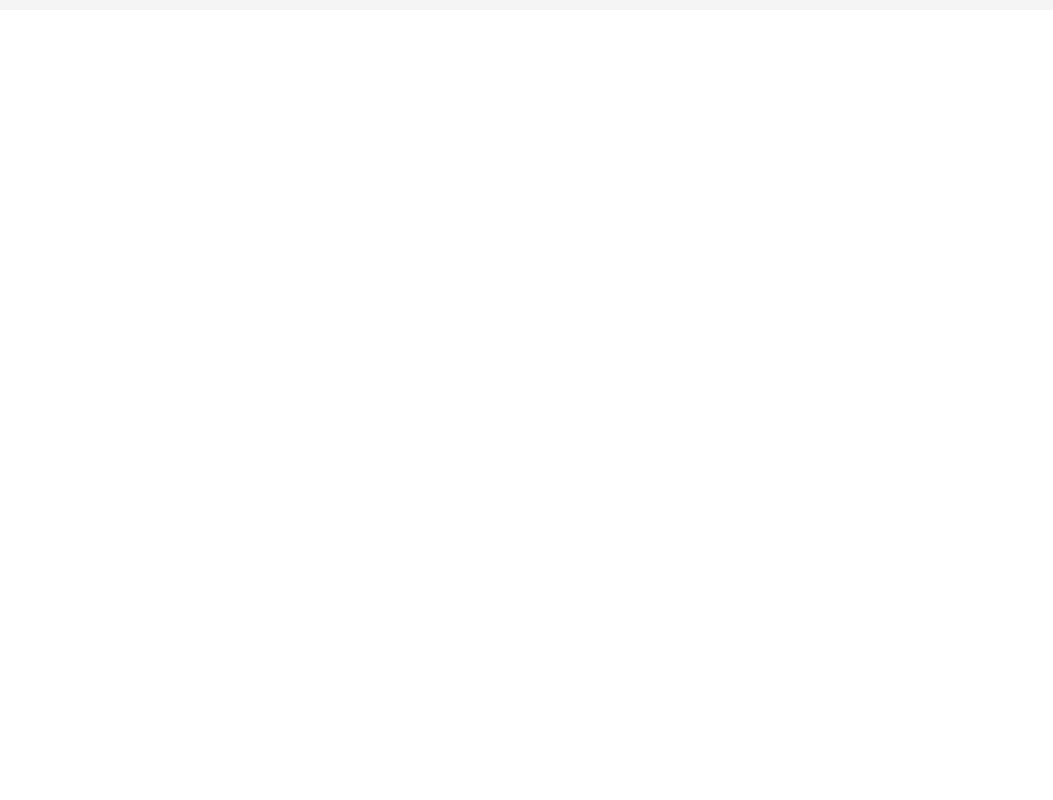
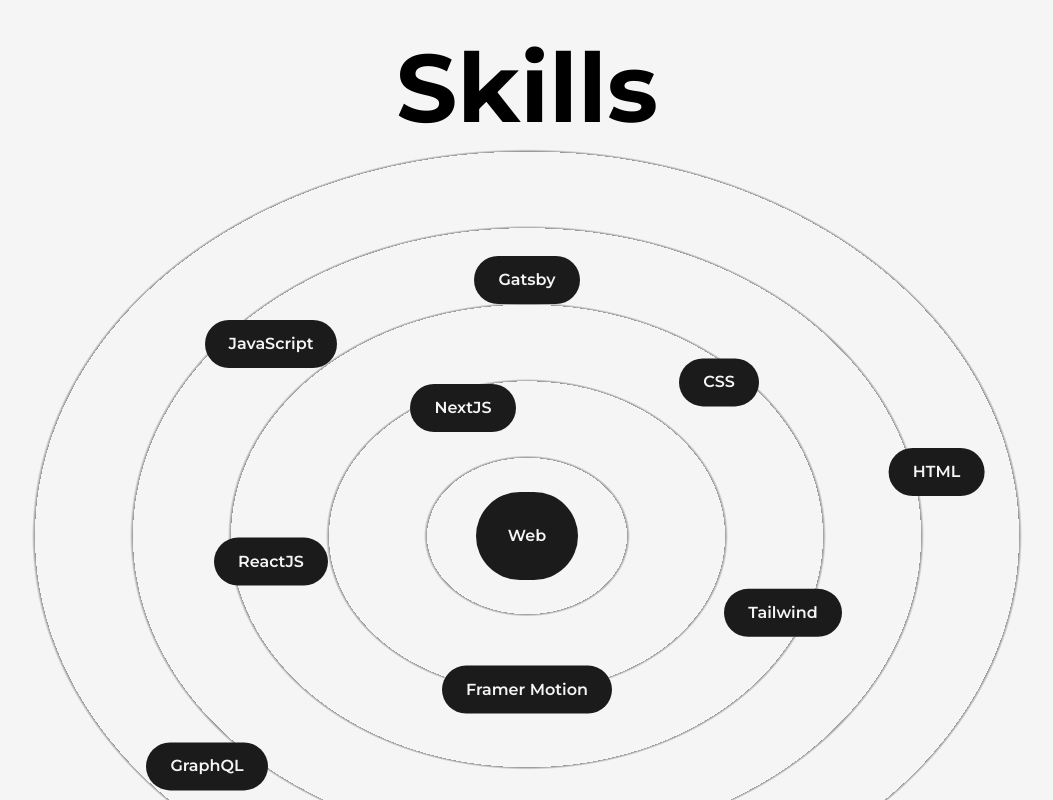
Before and after one commit to cruzetapiko/portfolio_web, a Next.js app: page /about in a window 1280 px wide. Shown: the part 1260-2060 px from the top of the page, without its empty margins (113-1166 px from the left). Before the commit the page ends 1270 px from the top, so only its background shows below. Built offline with nearby package versions, Linux system fonts and the light colour scheme.

Commit message:
skills component completed

```diff
--- /dev/null
+++ b/components/Skills.js
@@ -0,0 +1,43 @@
+import React from 'react';
+import { motion } from 'framer-motion';
+
+const Skill = ({ name, x, y }) => {
+  return (
+    <motion.div
+      className="flex place-items-center justify-center rounded-full font-semibold bg-dark
+      text-light py-3 px-6 shadow-dark cursor-pointer absolute"
+      whileHover={{ scale: 1.1 }}
+      initial={{ x: 0, y: 0 }}
+      whileInView={{ x: x, y: y }}
+      transition={{ duration: 2 }}
+      viewport={{ once: true }}
+    >
+      {name}
+    </motion.div>
+  );
+};
+
+export default function Skills() {
+  return (
+    <>
+      <h2 className="font-bold text-8xl mt-64 text-center">Skills</h2>
+      <div className="flex items-center justify-center rounded-full w-full h-screen bg-circularLigth ">
+        <motion.div
+          className="flex place-items-center justify-center rounded-full font-semibold bg-dark text-light p-8 shadow-dark cursor-pointer"
+          whileHover={{ scale: 1.1 }}
+        >
+          <h2>Web</h2>
+        </motion.div>
+        <Skill name="ReactJS" x="-20vw" y="2vw" />
+        <Skill name="NextJS" x="-5vw" y="-10vw" />
+        <Skill name="Tailwind" x="20vw" y="6vw" />
+        <Skill name="Framer Motion" x="0vw" y="12vw" />
+        <Skill name="JavaScript" x="-20vw" y="-15vw" />
+        <Skill name="CSS" x="15vw" y="-12vw" />
+        <Skill name="HTML" x="32vw" y="-5vw" />
+        <Skill name="Gatsby" x="0vw" y="-20vw" />
+        <Skill name="GraphQL" x="-25vw" y="18vw" />
+      </div>
+    </>
+  );
+}
--- a/pages/about.js
+++ b/pages/about.js
@@ -5,6 +5,7 @@
 import Image from 'next/image';
 import profilePicture from '@/public/images/profile/developer-pic-2.jpg';
 import { useMotionValue, useSpring, useInView } from 'framer-motion';
+import Skills from '@/components/Skills';
 
 const AnimatedNumber = ({ value }) => {
   const ref = React.useRef(null);
@@ -105,6 +106,7 @@
               </div>
             </div>
           </div>
+          <Skills />
         </Layout>
       </main>
     </>
--- a/tailwind.config.js
+++ b/tailwind.config.js
@@ -23,6 +23,10 @@
       animation: {
         'spin-slow': 'spin 12s linear infinite',
       },
+      backgroundImage: {
+        circularLigth:
+          'repeating-radial-gradient(rgba(0,0,0,0.4) 2px, #f5f5f5 5px, #f5f5f5 100px )',
+      },
     },
   },
   plugins: [],
```
